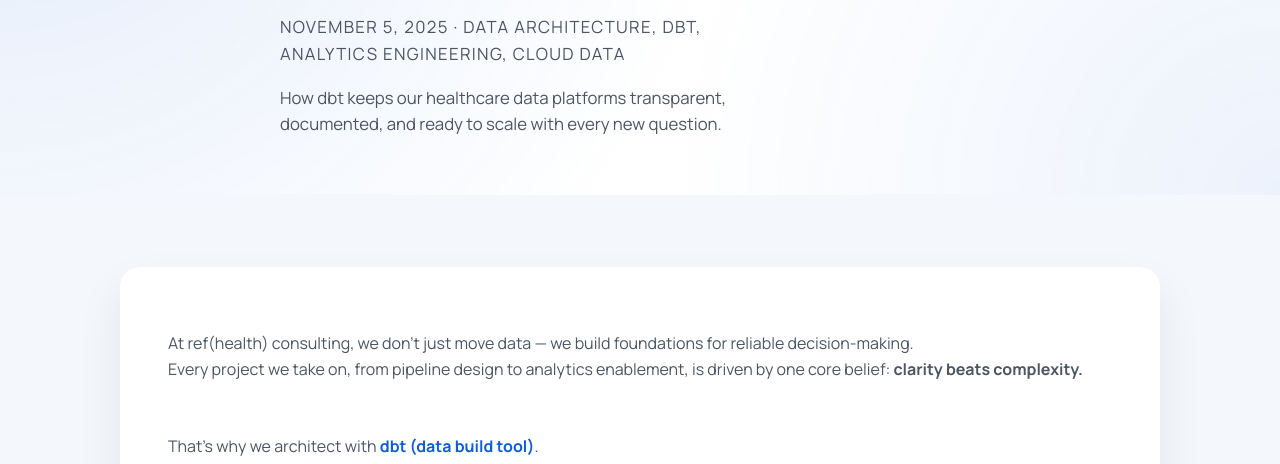
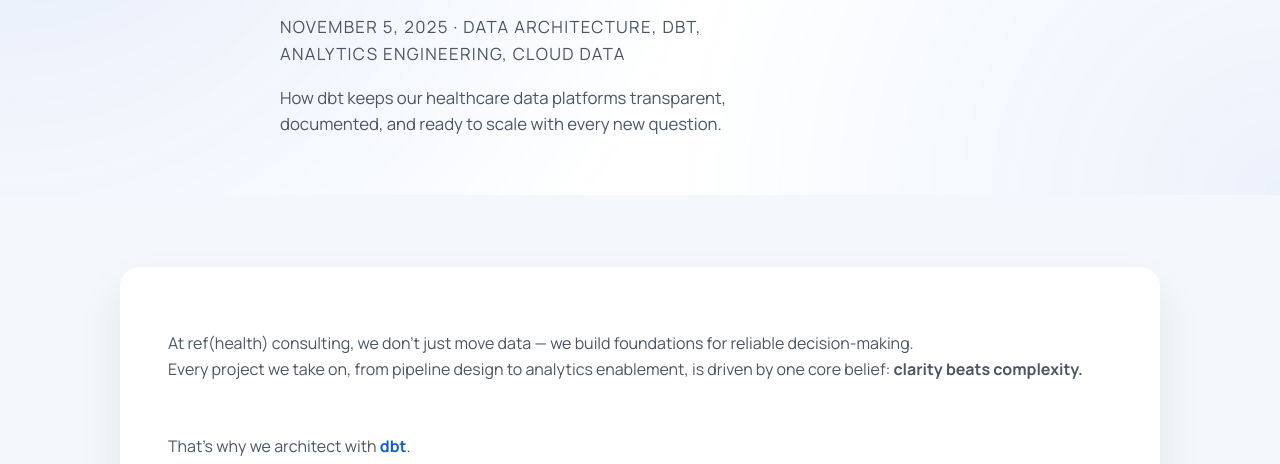
Before and after one commit to apratsunrthd/refhealth.consulting, a plain HTML site: page blog.html in a window 1280 px wide. Shown: the part 330-794 px from the top of the page. Drawn offline with Linux system fonts and the light colour scheme.

Commit message:
Update blog.html

```diff
--- a/blog.html
+++ b/blog.html
@@ -41,7 +41,7 @@
               Every project we take on, from pipeline design to analytics enablement, is driven by one core belief: <strong>clarity beats complexity.</strong>
             </p>
             <p>
-              That&rsquo;s why we architect with <a href="https://www.getdbt.com/" target="_blank" rel="noopener"><strong>dbt (data build tool)</strong></a>.<br />
+              That&rsquo;s why we architect with <a href="https://www.getdbt.com/" target="_blank" rel="noopener"><strong>dbt</strong></a>.<br />
               It&rsquo;s not just another piece of tech in the stack &mdash; it&rsquo;s the framework that keeps our systems organized, documented, and scalable.
             </p>
             <hr />
```
